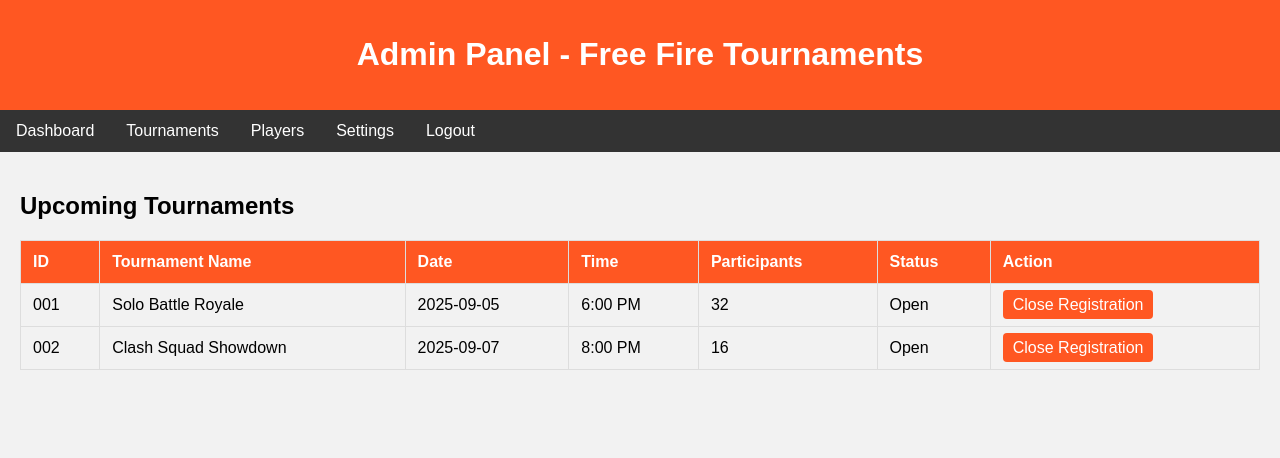
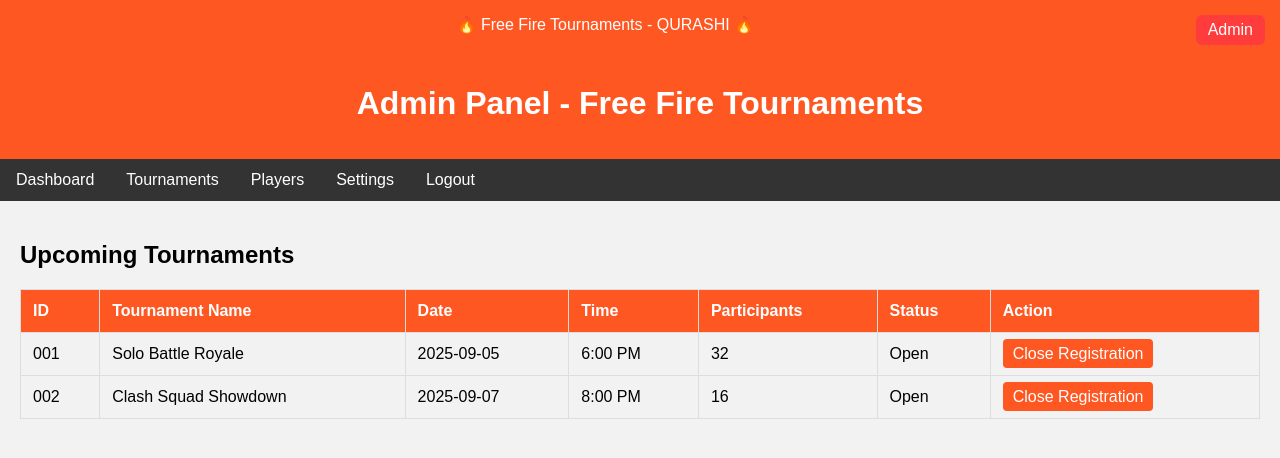
Before and after one commit to qurashiofficial13-ux/Free-fire-tournaments, a plain HTML site: page admin.html in a window 1280 px wide. Drawn offline with Linux system fonts and the light colour scheme.

Commit message:
Update admin.html

```diff
--- a/admin.html
+++ b/admin.html
@@ -1,3 +1,7 @@
+<header>
+  🔥 Free Fire Tournaments - QURASHI 🔥
+  <a href="admin.html" style="float:right; color:#fff; background:#ff3c3c; padding:6px 12px; border-radius:6px; text-decoration:none;">Admin</a>
+</header>
 <!DOCTYPE html>
 <html lang="en">
 <head>
```
